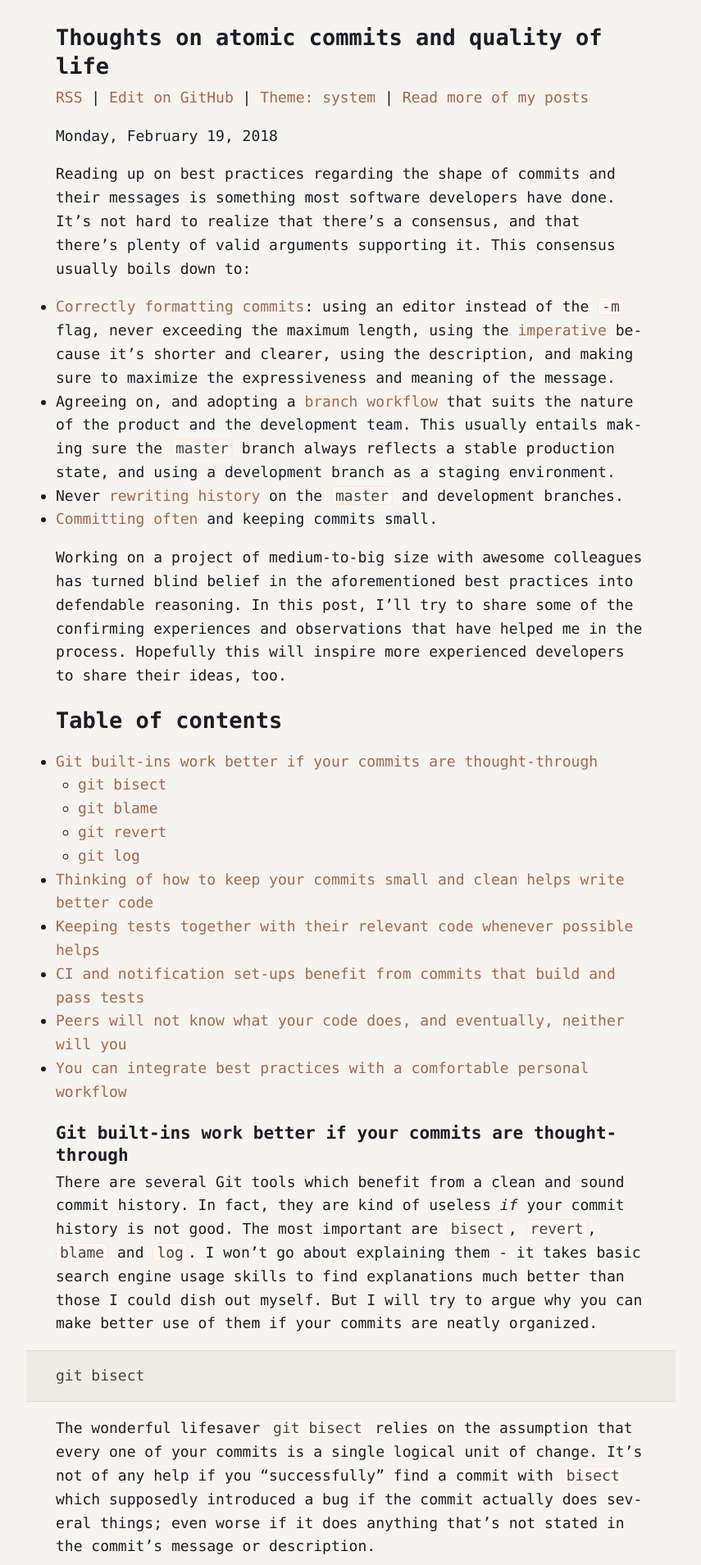
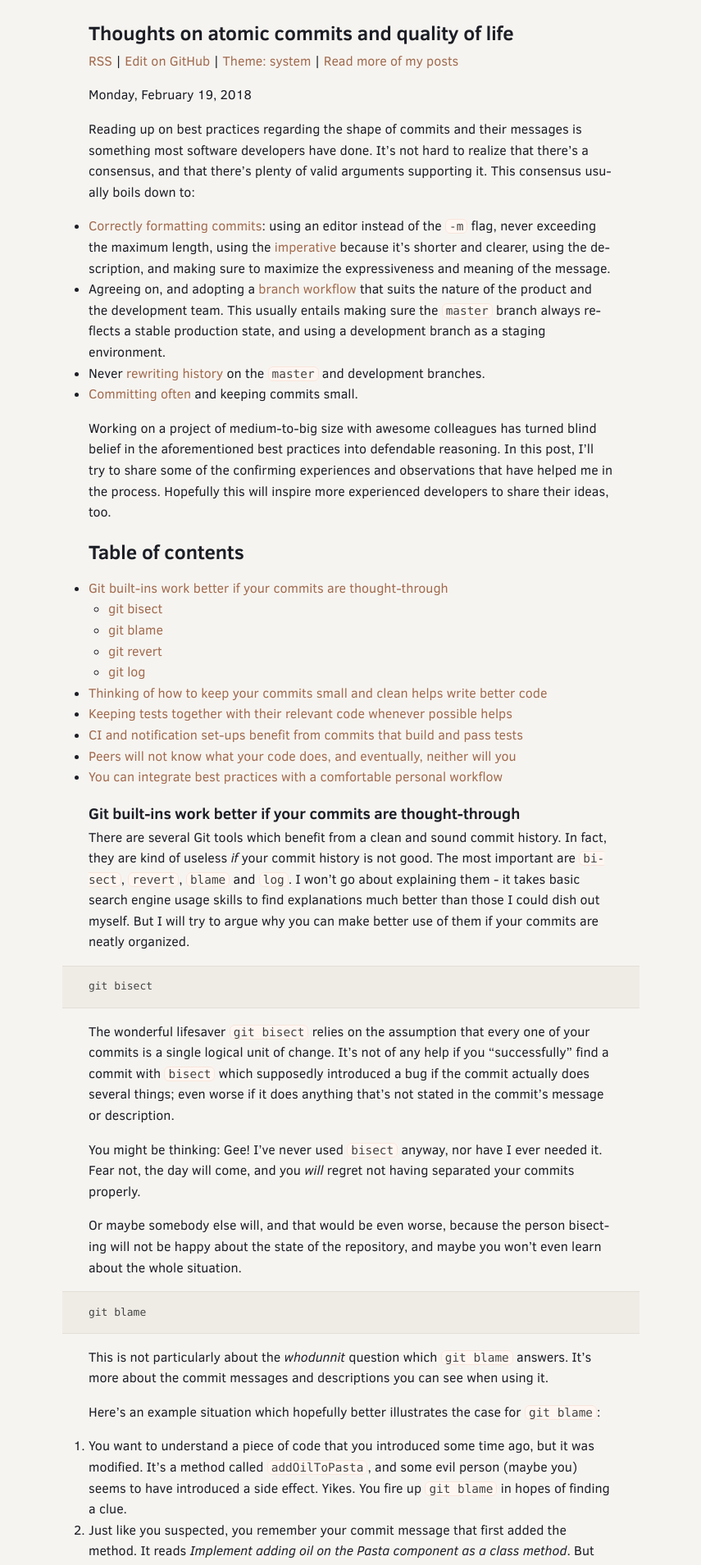
Before and after one commit to fnune/fnune.github.io, a Jekyll site: the page built from _posts/2018-02-02-git-best-practices-atomic-commits.markdown, in a window 1280 px wide. Shown: the top 1909 px of the page at 82% size, without its empty margins (212-1067 px from the left). Built offline with Jekyll 4.4.1, drawn with Linux system fonts in a browser that asks for light colours.

Commit message:
Use self-hosted Clear Sans for body and headings, keep mono for code

```diff
--- a/_includes/head.html
+++ b/_includes/head.html
@@ -19,6 +19,8 @@
     })();
   </script>
 
+  <link rel="preload" href="/fonts/ClearSans-Regular.woff2" as="font" type="font/woff2" crossorigin>
+
   <link rel="shortcut icon" type="image/x-icon" href="img/favicon.ico" >
   <link rel="icon" type="image/png" sizes="32x32" href="img/favicon-32x32.png">
   <link rel="icon" type="image/png" sizes="16x16" href="img/favicon-16x16.png">
--- /dev/null
+++ b/_scss/_fonts.scss
@@ -0,0 +1,39 @@
+// Clear Sans (Apache-2.0, by Intel), Latin-subset woff2 from Fontsource.
+// To update, re-download the four weights into /fonts under these names:
+//   base=https://cdn.jsdelivr.net/fontsource/fonts/clear-sans@latest
+//   curl -fsSL $base/latin-400-normal.woff2 -o fonts/ClearSans-Regular.woff2
+//   curl -fsSL $base/latin-400-italic.woff2 -o fonts/ClearSans-Italic.woff2
+//   curl -fsSL $base/latin-700-normal.woff2 -o fonts/ClearSans-Bold.woff2
+//   curl -fsSL $base/latin-700-italic.woff2 -o fonts/ClearSans-BoldItalic.woff2
+
+@font-face {
+  font-family: 'Clear Sans';
+  font-style: normal;
+  font-weight: 400;
+  font-display: optional;
+  src: url('/fonts/ClearSans-Regular.woff2') format('woff2');
+}
+
+@font-face {
+  font-family: 'Clear Sans';
+  font-style: italic;
+  font-weight: 400;
+  font-display: optional;
+  src: url('/fonts/ClearSans-Italic.woff2') format('woff2');
+}
+
+@font-face {
+  font-family: 'Clear Sans';
+  font-style: normal;
+  font-weight: 700;
+  font-display: optional;
+  src: url('/fonts/ClearSans-Bold.woff2') format('woff2');
+}
+
+@font-face {
+  font-family: 'Clear Sans';
+  font-style: italic;
+  font-weight: 700;
+  font-display: optional;
+  src: url('/fonts/ClearSans-BoldItalic.woff2') format('woff2');
+}
--- a/_scss/_variables.scss
+++ b/_scss/_variables.scss
@@ -1,9 +1,12 @@
-$system-mono: Consolas, 'Liberation Mono', Menlo, Courier, monospace;
+$mono-font-family: ui-monospace, Menlo, Consolas, 'Liberation Mono', monospace;
+$sans-font-family: 'Clear Sans', system-ui, -apple-system, 'Segoe UI', Roboto, Ubuntu, Cantarell,
+  'Noto Sans', 'Helvetica Neue', Arial, sans-serif;
 
-$base-font-family: $system-mono;
-$base-font-size: 18px;
-$mobile-font-size: 16px;
-$small-mobile-font-size: 15px;
+$base-font-family: $sans-font-family;
+$heading-font-family: $base-font-family;
+$base-font-size: 16px;
+$mobile-font-size: 15px;
+$small-mobile-font-size: 14px;
 
 $breakpoint-tablet: 768px;
 $breakpoint-mobile: 480px;
@@ -13,5 +16,5 @@ $body-padding: 0.3rem $body-horizontal-padding $body-horizontal-padding;
 
 $list-indent: 1.5em;
 
-$code-font-size: 1rem;
-$code-font-family: $system-mono;
+$code-font-size: 0.9em;
+$code-font-family: $mono-font-family;
--- a/_scss/main.scss
+++ b/_scss/main.scss
@@ -38,6 +38,7 @@ h3,
 h4,
 h5,
 h6 {
+  font-family: $heading-font-family;
   color: var(--fg);
   line-height: 1.3;
   margin-bottom: 0.25em;
--- a/_scss/syntax.scss
+++ b/_scss/syntax.scss
@@ -10,6 +10,7 @@ code.highlighter-rouge {
   border: 1px solid var(--code-inline-border);
   border-radius: 6px;
   padding: 0 4px;
+  font-size: $code-font-size;
   color: var(--code-fg);
 }
 
--- a/css/screen.scss
+++ b/css/screen.scss
@@ -4,6 +4,7 @@ docs: //jekyllrb.com/docs/front-matter/
 
 @charset 'utf-8';
 
+@use 'fonts';
 @use 'theme';
 @use 'syntax';
 @use 'main';
```
Also changed, not shown: fonts/ClearSans-Bold.woff2 (added), fonts/ClearSans-BoldItalic.woff2 (added), fonts/ClearSans-Italic.woff2 (added), fonts/ClearSans-Regular.woff2 (added).
